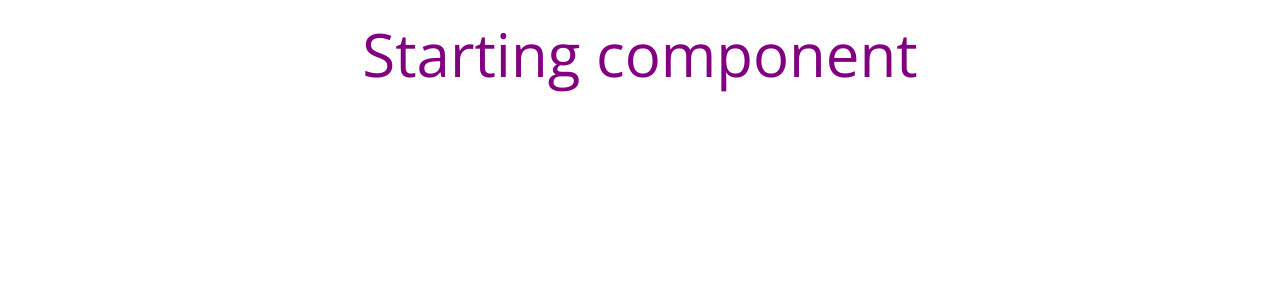
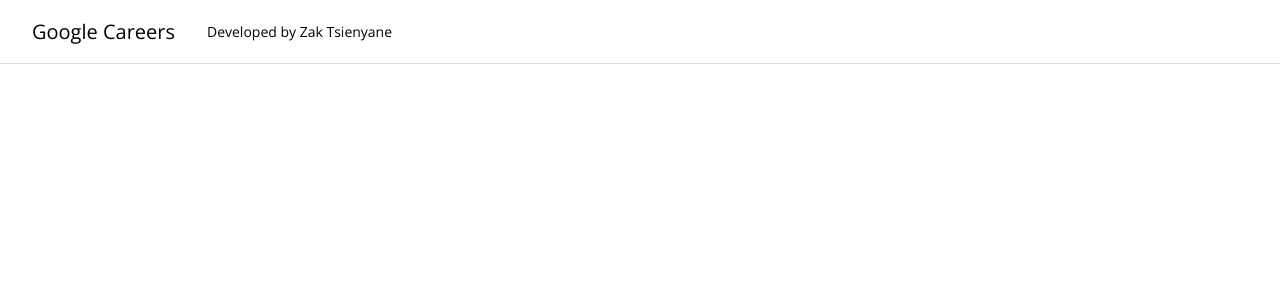
Before and after one commit to Zaktsie/job-site, a Vue app: page / in a window 1280 px wide. Shown: the top 300 px of the page. Built offline with nearby package versions, Linux system fonts and the light colour scheme.

Commit message:
Add custom colors to tailwind.config.js Add new Nav component

```diff
--- a/index.html
+++ b/index.html
@@ -7,7 +7,7 @@
       <link rel="preconnect" href="https://fonts.googleapis.com">
       <link rel="preconnect" href="https://fonts.gstatic.com" crossorigin>
       <link href="https://fonts.googleapis.com/css2?family=Open+Sans:ital,wght@0,300..800;1,300..800&display=swap" rel="stylesheet">
-    <title>Job search</title>
+    <title>Google Job Search</title>
   </head>
   <body>
     <div id="app"></div>
--- a/src/App.vue
+++ b/src/App.vue
@@ -1,11 +1,22 @@
 <script setup>
+import MainNav from "./components/MainNav.vue";
 </script>
 <template>
-  <div>
-    <h1 class="m-6 text-6xl text-center">Starting component</h1>
-</div>
+  <MainNav />
+</template>
 
-</template>
+
+<script>
+import MainNav from "./components/MainNav.vue";
+
+export default {
+  name: "App",
+  components: {
+    MainNav,
+  },
+};
+
+</script>
 
 <style scoped>
  h1 {
--- /dev/null
+++ b/src/components/MainNav.vue
@@ -0,0 +1,25 @@
+<template>
+  <header class="w-full text-sm">
+    <div class="fixed top-0 left-0 h-16 w-full bg-white">
+      <div class="flex flex-nowrap h-full border-b border-solid border-brand-gray-1 px-8 mx-0">
+        <a href="/"  class="flex h-full items-center text-xl">{{companyName}}</a>
+        <h2 class="ml-8 flex h-full items-center"> Developed by {{developerName}}</h2>
+      </div>
+    </div>
+  </header>
+</template>
+
+<script>
+export default {
+  name: 'MainNav',
+  data() {
+    return {
+      companyName: "Google Careers",
+      developerName: "Zak Tsienyane",
+
+    }
+  }
+}
+
+
+</script>
--- a/tailwind.config.js
+++ b/tailwind.config.js
@@ -6,6 +6,12 @@
     extend: {
       fontFamily: {
         sans: ['Open Sans', ...defaultTheme.fontFamily.sans],
+      },
+      colors: {
+        "brand-gray-1": "#dadce0",
+        "brand-blue-1": "#1967d2",
+        "brand-green-1": "#137333",
+
       }
     },
   },
```
